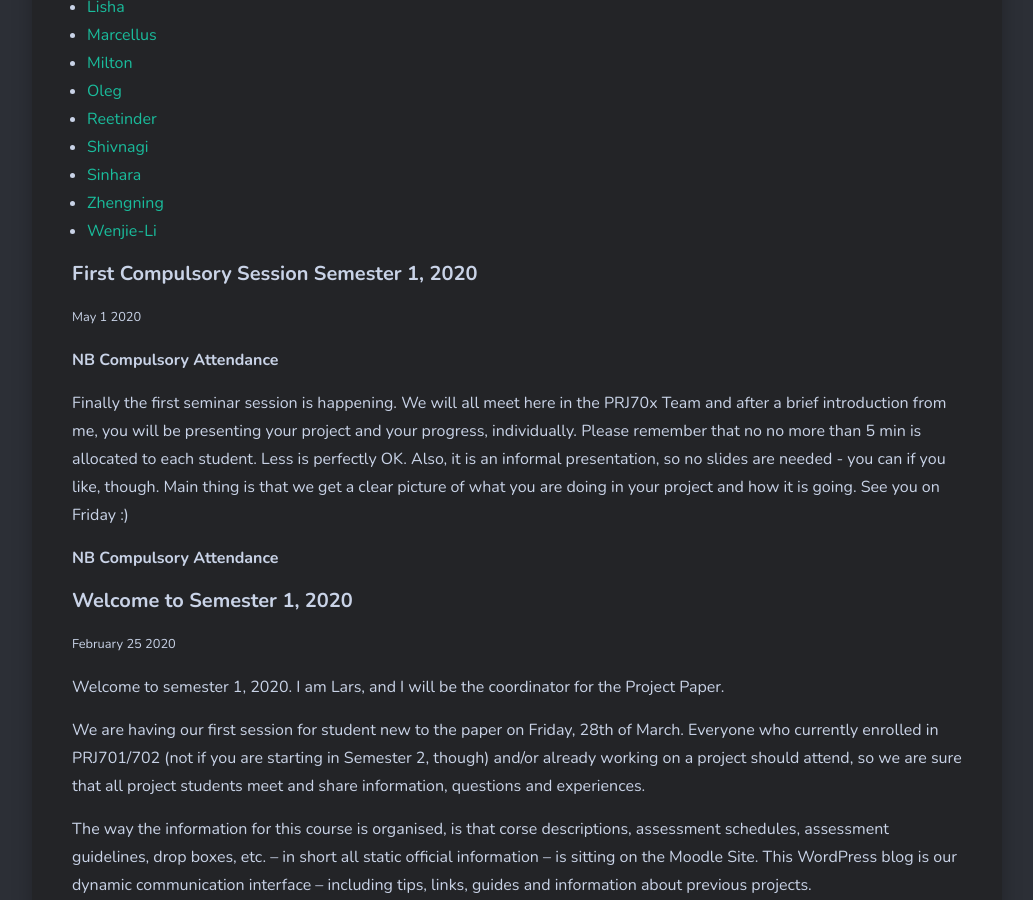
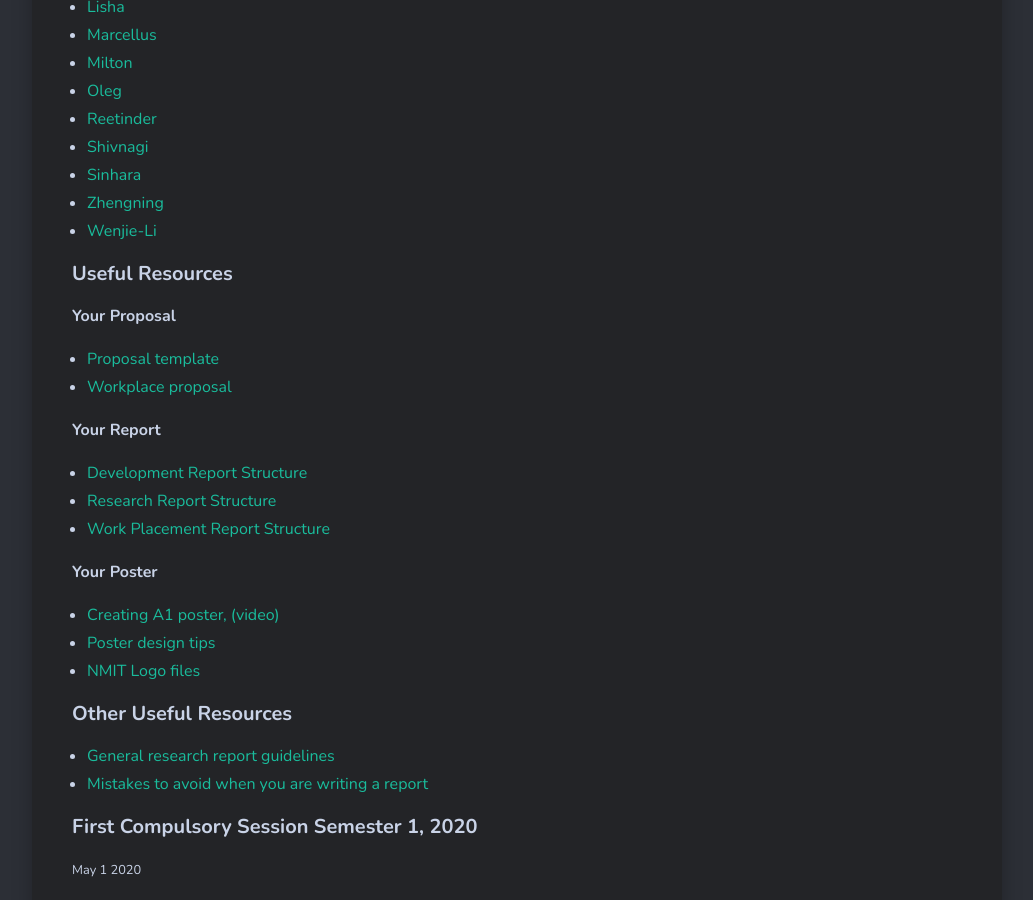
Before and after one commit to larsoliverdam/nmit, a Jekyll site: the page built from _pages/PRJ70x.md, in a window 1280 px wide and 900 px high, scrolled down 1270 px. Shown: the whole window, without its empty margins (123-1156 px from the left). Built offline with Jekyll 4.4.1, drawn with Linux system fonts in a browser that asks for light colours; nearby versions of some CDN libraries; comment, search, counter and statistics services are not loaded.

Commit message:
PRJ70x added general links

```diff
--- a/_pages/PRJ70x.md
+++ b/_pages/PRJ70x.md
@@ -28,6 +28,30 @@ image: 01.jpg
 * [Sinhara](https://prj702sinharanmit.home.blog/)
 * [Zhengning](https://prj701553549552.wordpress.com)
 * [Wenjie-Li](http://liwenjiesilver.home.blog/category/prj701/)
+
+#### Useful Resources
+
+**Your Proposal**
+
+* [Proposal template](https://docs.google.com/document/d/102CHtLPQZwfHNMYLw4kcR8bvyOJGNZuPpnt-bsUSs_4/edit?usp=sharing)
+* [Workplace proposal](https://docs.google.com/document/d/1TYrZ0_R3p86VIgtpluj0gJoRtk1ZdLEhT0FW5-Wy3QU/edit?usp=sharing)
+
+**Your Report**
+
+* [Development Report Structure](https://docs.google.com/document/d/1LKncw2rny912JZegfynVDO0MbfD84ixv1vhRBWClYE0/edit?usp=sharing)
+* [Research Report Structure](https://docs.google.com/document/d/1jxDujxsE4u7NKzYB9dF6Dh8ZCSejrCZu-Hq3-g2XNG0/edit?usp=sharing)
+* [Work Placement Report Structure](https://docs.google.com/document/d/1LtkkekuobjDJOIpvbvDNZzNTj91U_Mc3ktv5afeBOYU/edit?usp=sharing)
+
+**Your Poster**
+
+* [Creating A1 poster, (video)](https://youtu.be/c1iEaTJ3czk)
+* [Poster design tips](http://lti.lse.ac.uk/poster-design-tips-2/)
+* [NMIT Logo files](https://ecampus.nmit.ac.nz/moodle/mod/resource/view.php?id=625225)
+
+#### Other Useful Resources
+
+* [General research report guidelines](https://docs.google.com/document/d/1aMXOKx8RN5_uqy3r2zzk6uZBD0uvTB3YHiH1DM4ljW0/edit?usp=sharing)
+* [Mistakes to avoid when you are writing a report](https://researchwhisperer.org/2013/10/22/scientific-writing-mistakes/)
 
 #### First Compulsory Session Semester 1, 2020
 <small>May 1 2020</small>
```
